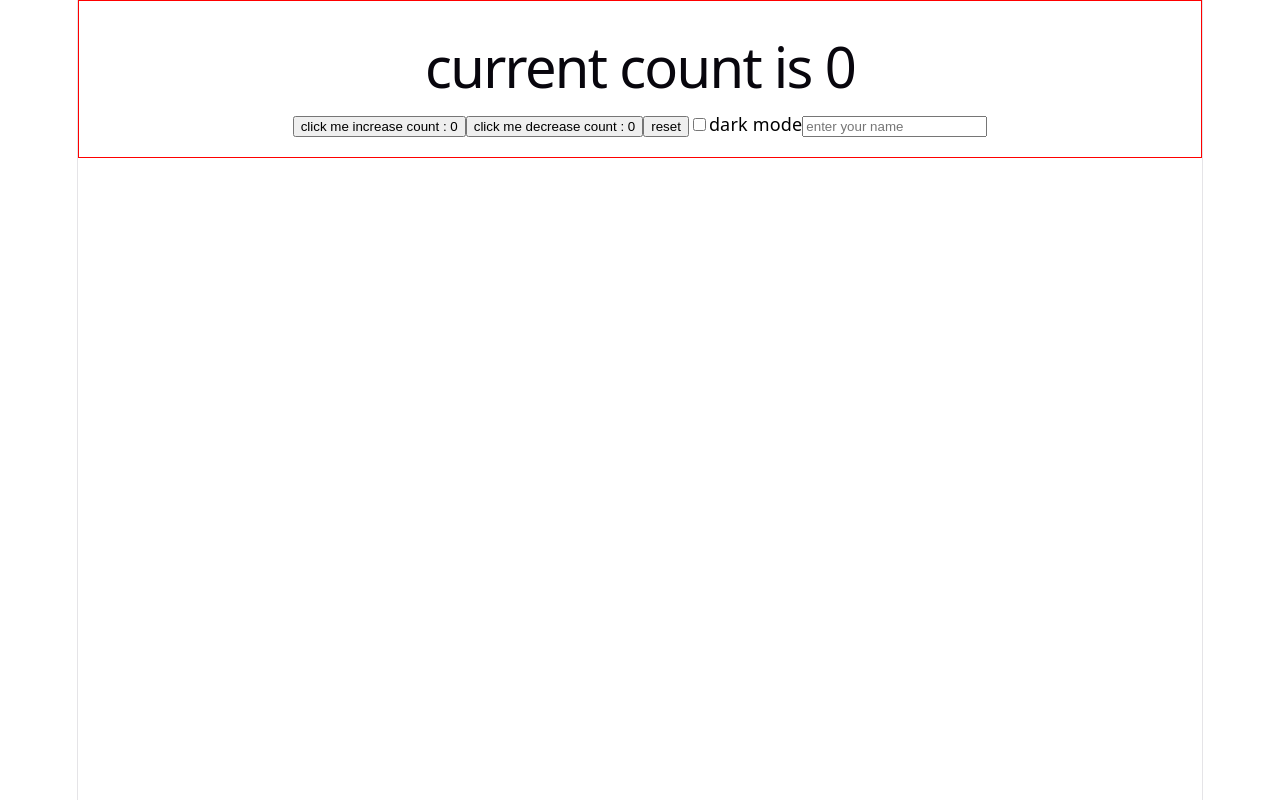
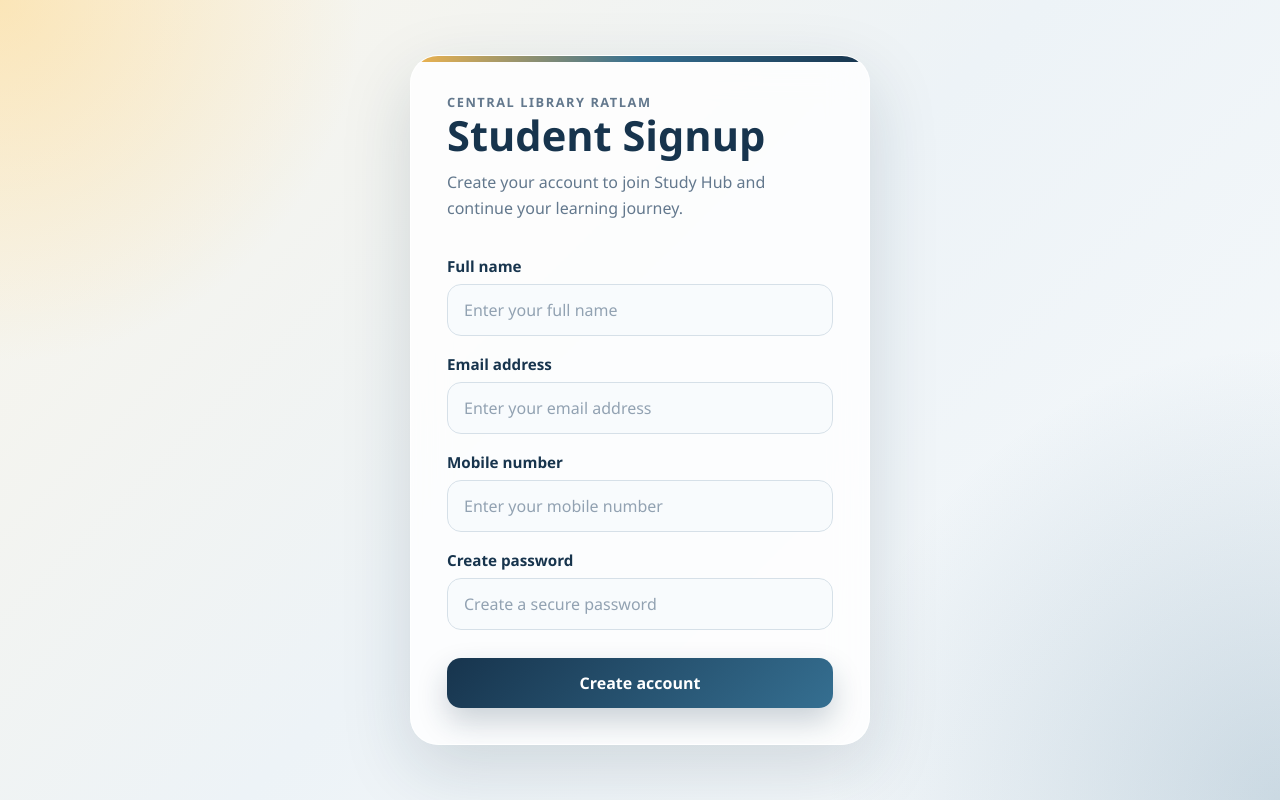
Before and after one commit to sandeep-Patidar-18/Student_Management_System, a React app in the folder frontend/: page / in a window 1280 px wide. Built offline with nearby package versions, Linux system fonts and the light colour scheme; the HTML template or start-up script is replaced by a standard one.

Commit message:
try to make react ui

```diff
--- a/frontend/src/App.jsx
+++ b/frontend/src/App.jsx
@@ -1,37 +1,46 @@
+function App() {
+  return (
+    <main className="page-shell">
+      <section className="signup-card">
+        <div className="form-header">
+          <p className="form-kicker">Central Library Ratlam</p>
+          <h1>Student Signup</h1>
+          <p>
+            Create your account to join Study Hub and continue your learning
+            journey.
+          </p>
+        </div>
 
-import React , {useState} from "react";
+        <form className="signup-form">
+          <label htmlFor="name">Full name</label>
+          <input id="name" type="text" placeholder="Enter your full name" />
 
-function App(){
-  const [count,setCount] = useState(0);
-  const [isDark,setIsDark]=useState(false);
-  const [name,setName]=useState("");
+          <label htmlFor="email">Email address</label>
+          <input
+            id="email"
+            type="email"
+            placeholder="Enter your email address"
+          />
 
-  return (
-    <div style={{
-      backgroundColor:isDark?'#2c3e50':'#ffffff' ,
-      color:isDark?'#ffffff':'#000000' ,
-      padding:'20px',
-      transition:'all 0.5s ease'
-      , border: 'solid 1px red'
-     }} >
-      <h1>current count is {count} </h1>
-      <button onClick={()=> setCount(count+1)}> click me increase count : {count}</button>
-      <button onClick={()=> setCount(count-1)}> click me decrease  count : {count}</button>
-      <button onClick={()=> setCount(0)}>  reset</button>
-<label>
-  <input type="checkbox" checked={isDark} onChange={(e)=> setIsDark(e.target.checked )}/>
-  dark mode
-</label>
+          <label htmlFor="mobile">Mobile number</label>
+          <input
+            id="mobile"
+            type="tel"
+            placeholder="Enter your mobile number"
+          />
 
-<input
- type="text" value={name}
- placeholder="enter your name"
- onChange={(e)=> setName(e.target.value)}
- />
+          <label htmlFor="password">Create password</label>
+          <input
+            id="password"
+            type="password"
+            placeholder="Create a secure password"
+          />
 
-
-
-    </div>
+          <button type="submit">Create account</button>
+        </form>
+      </section>
+    </main>
   );
 }
+
 export default App;
--- a/frontend/src/index.css
+++ b/frontend/src/index.css
@@ -1,111 +1,149 @@
 :root {
-  --text: #6b6375;
-  --text-h: #08060d;
-  --bg: #fff;
-  --border: #e5e4e7;
-  --code-bg: #f4f3ec;
-  --accent: #aa3bff;
-  --accent-bg: rgba(170, 59, 255, 0.1);
-  --accent-border: rgba(170, 59, 255, 0.5);
-  --social-bg: rgba(244, 243, 236, 0.5);
-  --shadow:
-    rgba(0, 0, 0, 0.1) 0 10px 15px -3px, rgba(0, 0, 0, 0.05) 0 4px 6px -2px;
-
-  --sans: system-ui, 'Segoe UI', Roboto, sans-serif;
-  --heading: system-ui, 'Segoe UI', Roboto, sans-serif;
-  --mono: ui-monospace, Consolas, monospace;
-
-  font: 18px/145% var(--sans);
-  letter-spacing: 0.18px;
-  color-scheme: light dark;
-  color: var(--text);
-  background: var(--bg);
-  font-synthesis: none;
-  text-rendering: optimizeLegibility;
-  -webkit-font-smoothing: antialiased;
-  -moz-osx-font-smoothing: grayscale;
-
-  @media (max-width: 1024px) {
-    font-size: 16px;
-  }
+  font-family: "Segoe UI", Tahoma, Geneva, Verdana, sans-serif;
+  color: #163246;
+  background:
+    radial-gradient(circle at top left, rgba(255, 204, 102, 0.38), transparent 24%),
+    radial-gradient(circle at bottom right, rgba(48, 103, 140, 0.22), transparent 30%),
+    linear-gradient(135deg, #f9f5ea 0%, #edf3f7 50%, #f6f9fb 100%);
 }
 
-@media (prefers-color-scheme: dark) {
-  :root {
-    --text: #9ca3af;
-    --text-h: #f3f4f6;
-    --bg: #16171d;
-    --border: #2e303a;
-    --code-bg: #1f2028;
-    --accent: #c084fc;
-    --accent-bg: rgba(192, 132, 252, 0.15);
-    --accent-border: rgba(192, 132, 252, 0.5);
-    --social-bg: rgba(47, 48, 58, 0.5);
-    --shadow:
-      rgba(0, 0, 0, 0.4) 0 10px 15px -3px, rgba(0, 0, 0, 0.25) 0 4px 6px -2px;
-  }
+* {
+  box-sizing: border-box;
+}
 
-  #social .button-icon {
-    filter: invert(1) brightness(2);
-  }
+html,
+body,
+#root {
+  min-height: 100%;
+  margin: 0;
 }
 
 body {
-  margin: 0;
+  min-height: 100vh;
 }
 
-#root {
-  width: 1126px;
-  max-width: 100%;
-  margin: 0 auto;
-  text-align: center;
-  border-inline: 1px solid var(--border);
-  min-height: 100svh;
+button,
+input {
+  font: inherit;
+}
+
+.page-shell {
+  min-height: 100vh;
+  display: grid;
+  place-items: center;
+  padding: 20px;
+}
+
+.signup-card {
+  width: min(100%, 460px);
+  padding: 36px;
+  border-radius: 28px;
+  background: rgba(255, 255, 255, 0.82);
+  border: 1px solid rgba(255, 255, 255, 0.7);
+  box-shadow: 0 24px 70px rgba(22, 50, 70, 0.15);
+  backdrop-filter: blur(18px);
+  position: relative;
+  overflow: hidden;
+}
+
+.signup-card::before {
+  content: "";
+  position: absolute;
+  inset: 0 0 auto 0;
+  height: 6px;
+  background: linear-gradient(90deg, #f0b44d, #356f91, #17344d);
+}
+
+.form-header {
+  margin-bottom: 24px;
+}
+
+.form-kicker {
+  margin: 0 0 12px;
+  color: #356f91;
+  font-size: 0.8rem;
+  font-weight: 800;
+  letter-spacing: 0.12em;
+  text-transform: uppercase;
+}
+
+.form-header h1 {
+  margin: 0 0 10px;
+  font-size: clamp(2rem, 5vw, 2.6rem);
+  color: #17344d;
+  line-height: 1.1;
+}
+
+.form-header p {
+  margin: 0;
+  color: #63788d;
+  line-height: 1.65;
+}
+
+.signup-form {
   display: flex;
   flex-direction: column;
-  box-sizing: border-box;
+  gap: 8px;
 }
 
-h1,
-h2 {
-  font-family: var(--heading);
-  font-weight: 500;
-  color: var(--text-h);
+.signup-form label {
+  margin-top: 10px;
+  font-size: 0.95rem;
+  font-weight: 700;
+  color: #17344d;
 }
 
-h1 {
-  font-size: 56px;
-  letter-spacing: -1.68px;
-  margin: 32px 0;
-  @media (max-width: 1024px) {
-    font-size: 36px;
-    margin: 20px 0;
+.signup-form input {
+  width: 100%;
+  padding: 14px 16px;
+  border-radius: 14px;
+  border: 1px solid #d6e0e8;
+  background: rgba(248, 251, 253, 0.95);
+  color: #17344d;
+  outline: none;
+  transition: border-color 0.2s ease, box-shadow 0.2s ease, transform 0.2s ease;
+}
+
+.signup-form input::placeholder {
+  color: #92a2b2;
+}
+
+.signup-form input:focus {
+  border-color: #356f91;
+  box-shadow: 0 0 0 4px rgba(53, 111, 145, 0.16);
+  transform: translateY(-1px);
+}
+
+.signup-form button {
+  margin-top: 20px;
+  padding: 14px 18px;
+  border: 0;
+  border-radius: 14px;
+  background: linear-gradient(135deg, #17344d 0%, #356f91 100%);
+  color: #ffffff;
+  font-weight: 700;
+  cursor: pointer;
+  box-shadow: 0 14px 30px rgba(23, 52, 77, 0.22);
+  transition: transform 0.2s ease, box-shadow 0.2s ease, filter 0.2s ease;
+}
+
+.signup-form button:hover {
+  transform: translateY(-2px);
+  box-shadow: 0 18px 34px rgba(23, 52, 77, 0.28);
+  filter: brightness(1.03);
+}
+
+@media (max-width: 540px) {
+  .page-shell {
+    padding: 14px;
+  }
+
+  .signup-card {
+    padding: 28px 18px 24px;
+    border-radius: 22px;
+  }
+
+  .form-header h1 {
+    font-size: 1.85rem;
   }
 }
-h2 {
-  font-size: 24px;
-  line-height: 118%;
-  letter-spacing: -0.24px;
-  margin: 0 0 8px;
-  @media (max-width: 1024px) {
-    font-size: 20px;
-  }
-}
-p {
-  margin: 0;
-}
-
-code,
-.counter {
-  font-family: var(--mono);
-  display: inline-flex;
-  border-radius: 4px;
-  color: var(--text-h);
-}
-
-code {
-  font-size: 15px;
-  line-height: 135%;
-  padding: 4px 8px;
-  background: var(--code-bg);
-}
```
